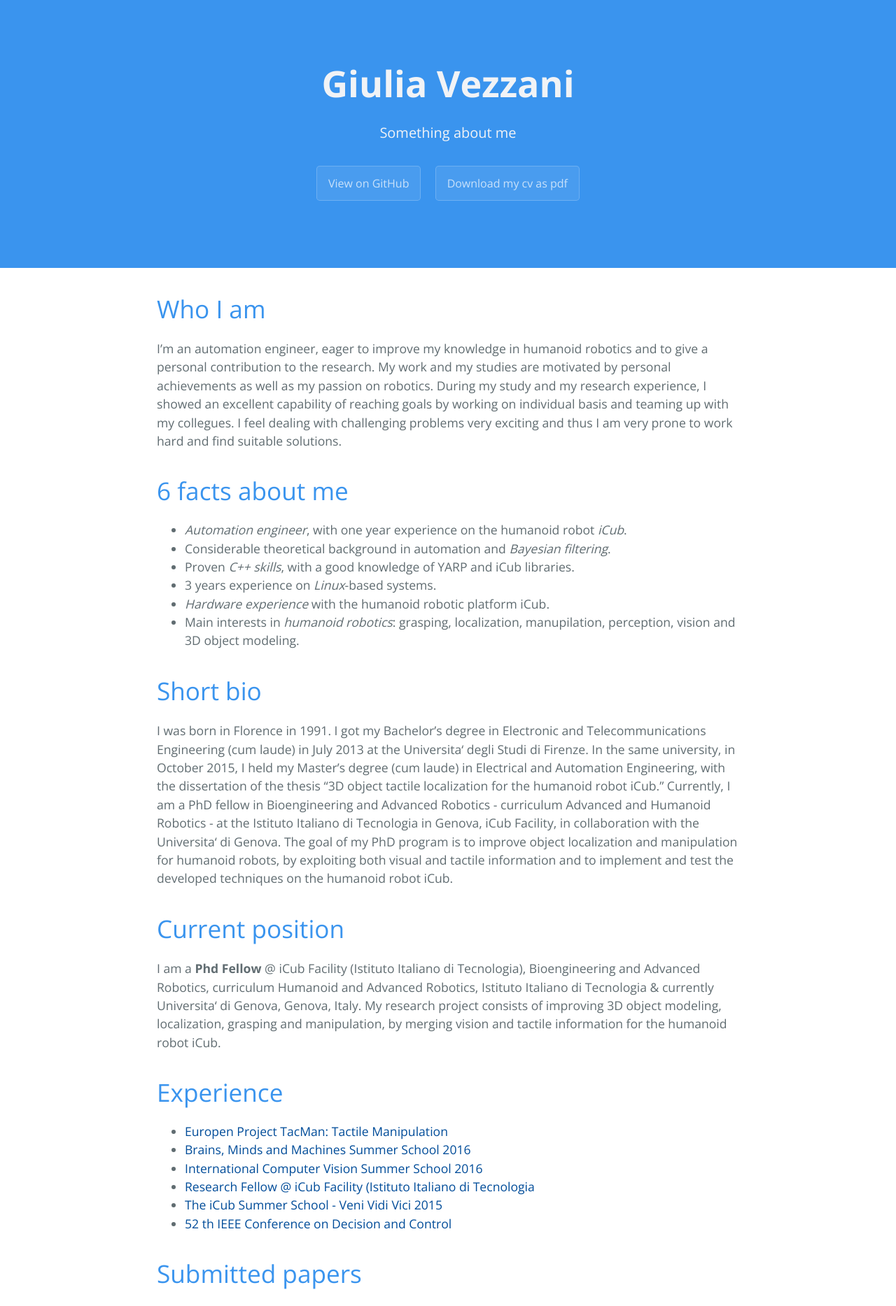
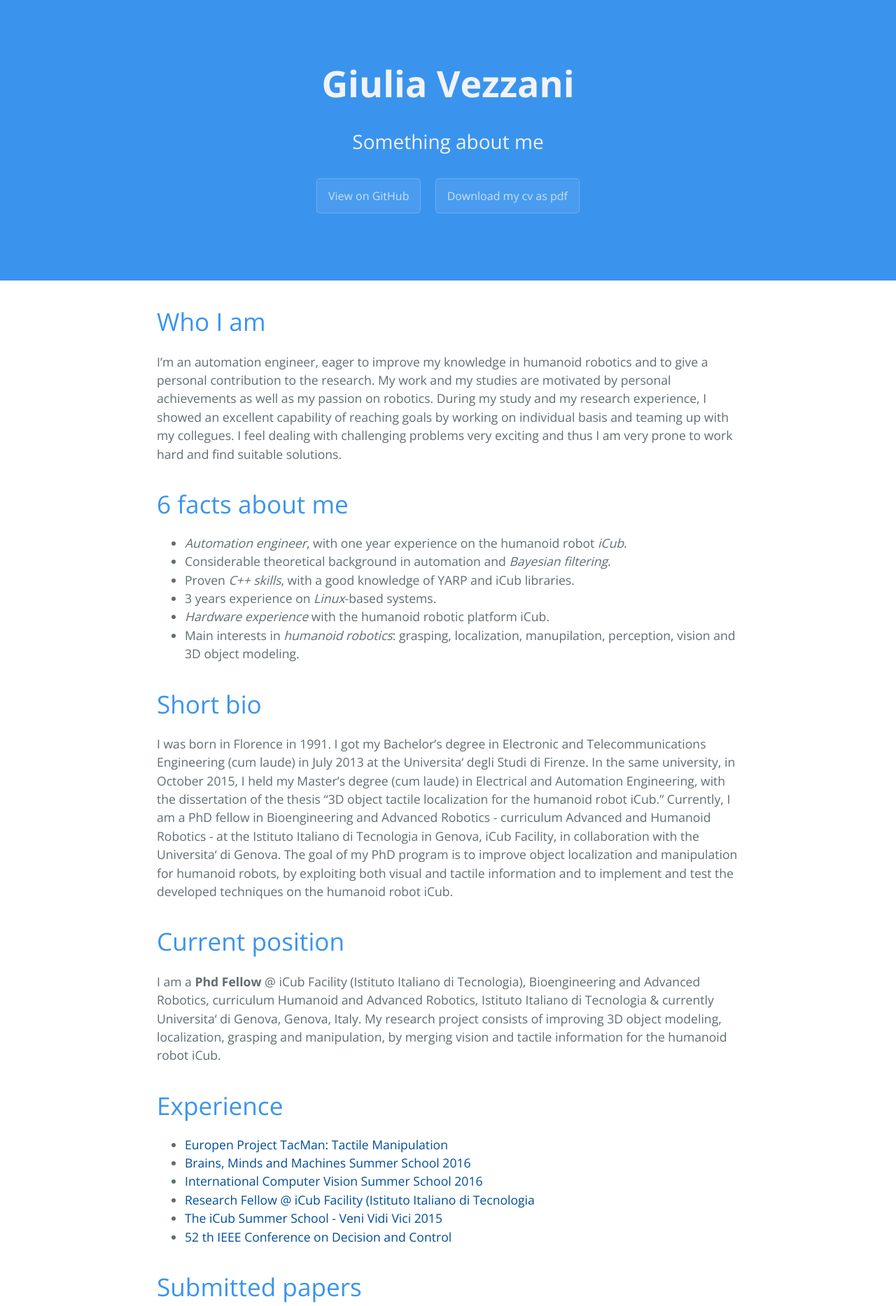
Before and after one commit to giuliavezzani/giuliavezzani_old.github.io, a Jekyll site: the page built from index.md, in a window 1280 px wide. Shown: the top 1867 px of the page at 70% size. Built offline with Jekyll 4.4.1, drawn with Linux system fonts in a browser that asks for light colours; our own code applies the rules of GitHub Pages for plain Markdown files.

Commit message:
Update jekyll-theme-cayman.scss

```diff
--- a/_sass/jekyll-theme-cayman.scss
+++ b/_sass/jekyll-theme-cayman.scss
@@ -125,11 +125,11 @@ a {
 .project-tagline {
   margin-bottom: 2rem;
   font-weight: normal;
-  font-size: medium;
+  font-size: large;
 
 
   @include large {
-    font-size: 1.25rem;
+    font-size: 1.75rem;
   }
 
   @include medium {
```
